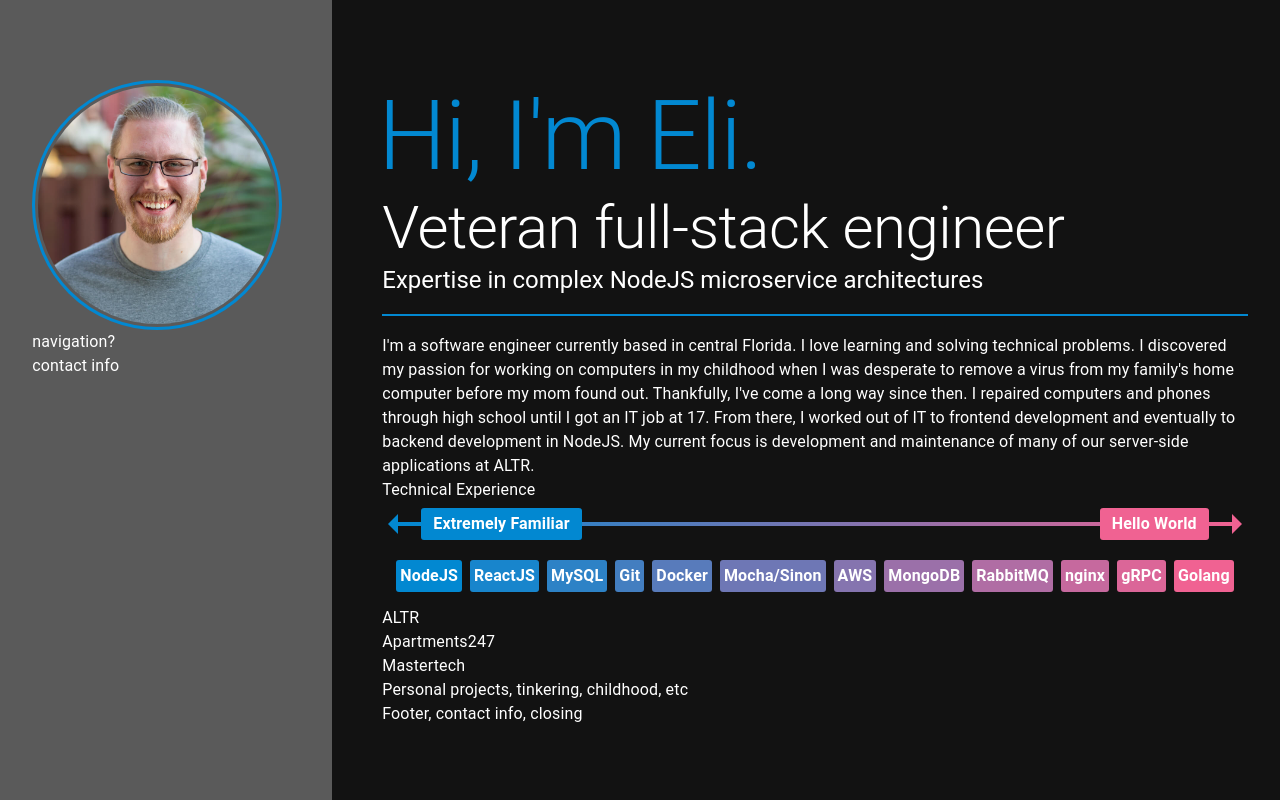
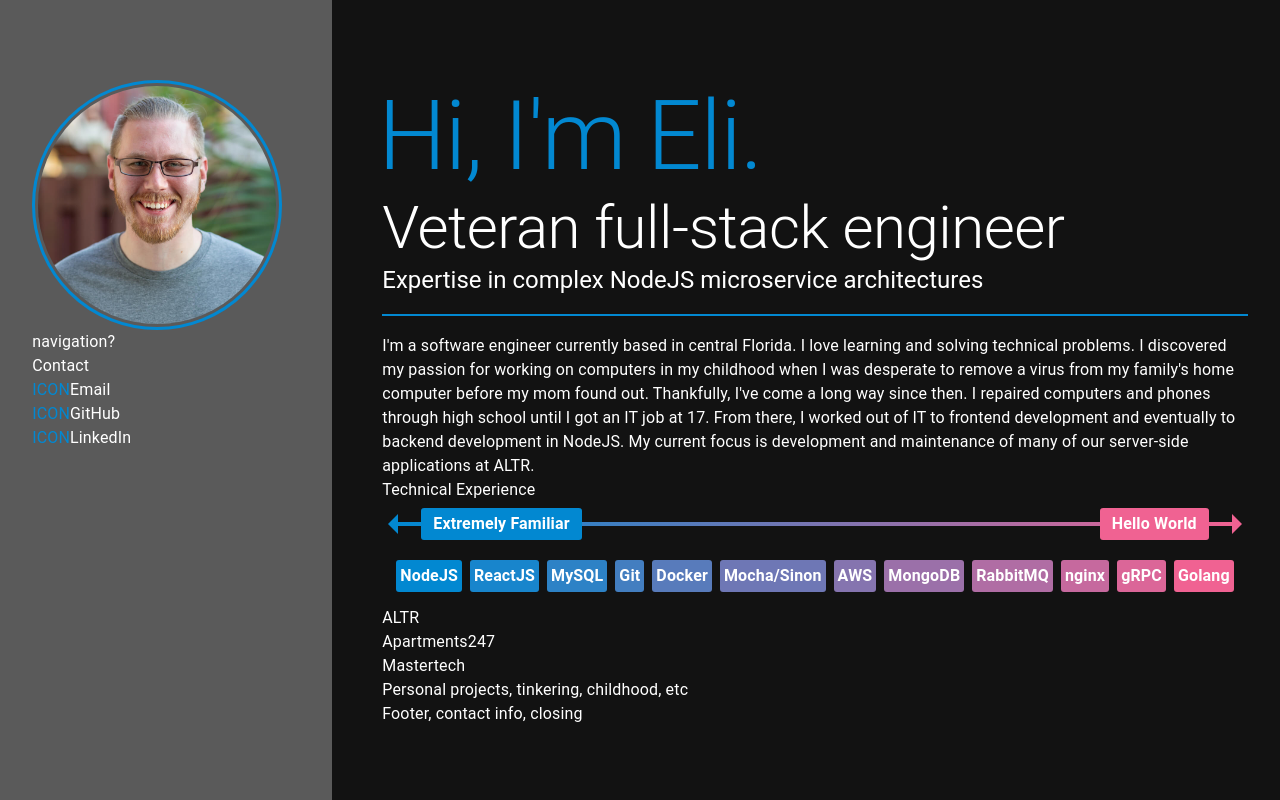
Before and after one commit to seriouslysexy/seriouslysexy, a React app: page / in a window 1280 px wide. Built offline with nearby package versions, Linux system fonts and the light colour scheme.

Commit message:
contact prototype

```diff
--- /dev/null
+++ b/src/components/contact.jsx
@@ -0,0 +1,17 @@
+import React from "react";
+
+import Box from "@mui/material/Box";
+import Typography from "@mui/material/Typography";
+
+const styles = {};
+
+function Contact(props) {
+	return (<Box display="flex" flexDirection="column" alignItems="center" justifyContent="flex-start">
+		<Typography textAlign="left" width="100%">Contact</Typography>
+		<Box display="flex" flexDirection="row" flexWrap="nowrap" width="100%"><Typography color="primary">ICON</Typography><Typography>Email</Typography></Box>
+		<Box display="flex" flexDirection="row" flexWrap="nowrap" width="100%"><Typography color="primary">ICON</Typography><Typography>GitHub</Typography></Box>
+		<Box display="flex" flexDirection="row" flexWrap="nowrap" width="100%"><Typography color="primary">ICON</Typography><Typography>LinkedIn</Typography></Box>
+	</Box>);
+}
+
+export default Contact;
--- a/src/components/layout/LayoutContainer.jsx
+++ b/src/components/layout/LayoutContainer.jsx
@@ -6,6 +6,7 @@ import ProfilePicture from "../profilePicture/ProfilePicture";
 import Introduction from "../introduction";
 import Skills from "../skillsHorizontal";
 import AboutMe from "../aboutMe";
+import Contact from "../contact";
 
 const styles = {
 	leftContent: {
@@ -37,7 +38,7 @@ function LayoutContainer() {
 				<Box sx={styles.leftContent}>
 					<ProfilePicture />
 					<div>navigation?</div>
-					<div>contact info</div>
+					<Contact />
 				</Box>
 				<Box sx={styles.rightContent}>
 					<Introduction />
```
